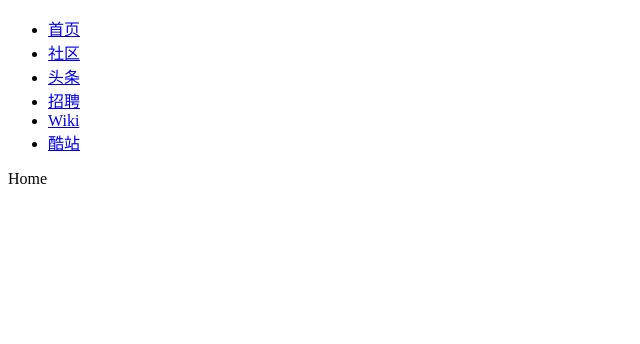
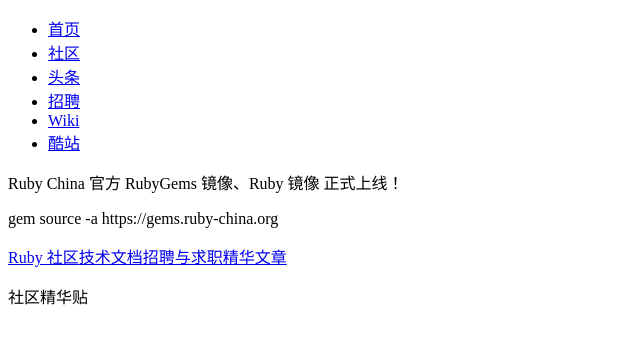
Before and after one commit to cyqkeygen/ruby-china-react-redux-demo, a React app: page / in a window 1280 px wide. Shown: the top 344 px of the page, without its empty margins (0-640 px from the left). Built offline with nearby package versions, Linux system fonts and the light colour scheme.

Commit message:
add content to Home component

```diff
--- a/src/components/Home.js
+++ b/src/components/Home.js
@@ -1,9 +1,54 @@
 import React from 'react';
+import { Link } from 'react-router-dom';
 
 class Home extends React.Component {
+
+  constructor() {
+    super();
+    this.state = {
+      popularTopics: []
+    }
+  }
+  componentWillMount() {
+    this.loadPopularTopics();
+  }
+
+  loadPopularTopics() {
+  }
+
+  renderLinks() {
+    return (
+      <div>
+        <Link to='/topics'>Ruby 社区</Link>
+        <Link to='/wiki'>技术文档</Link>
+        <Link to='/jobs'>招聘与求职</Link>
+        <Link to='/topics/popular'>精华文章</Link>
+      </div>
+    )
+  }
+
+  renderPopularTopics() {
+    const { popularTopics } = this.state;
+    return (
+      <div>
+        <p>社区精华贴</p>
+        {popularTopics.map( topic => <li key={topic.id}>topic.content</li>)}
+      </div>
+    );
+  }
+
   render(){
+    const links = this.renderLinks();
+    const popularTopics = this.renderPopularTopics();
     return (
-      <div>Home</div>
+      <div>
+        <div>
+          <p>Ruby China 官方 RubyGems 镜像、Ruby 镜像 正式上线！</p>
+          <p>gem source -a https://gems.ruby-china.org</p>
+        </div>
+        {links}
+        {popularTopics}
+      </div>
     )
   }
 }
```
